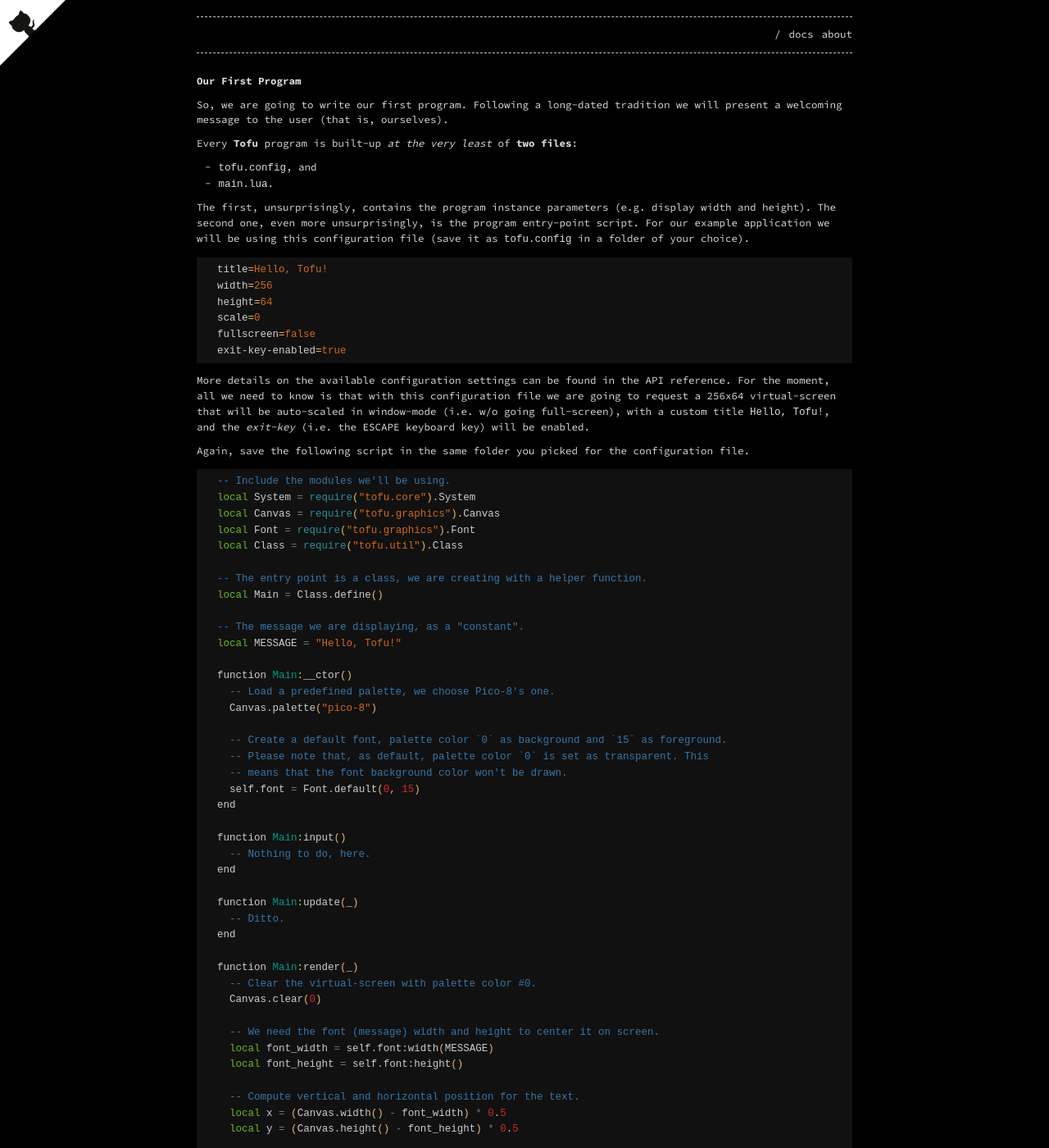
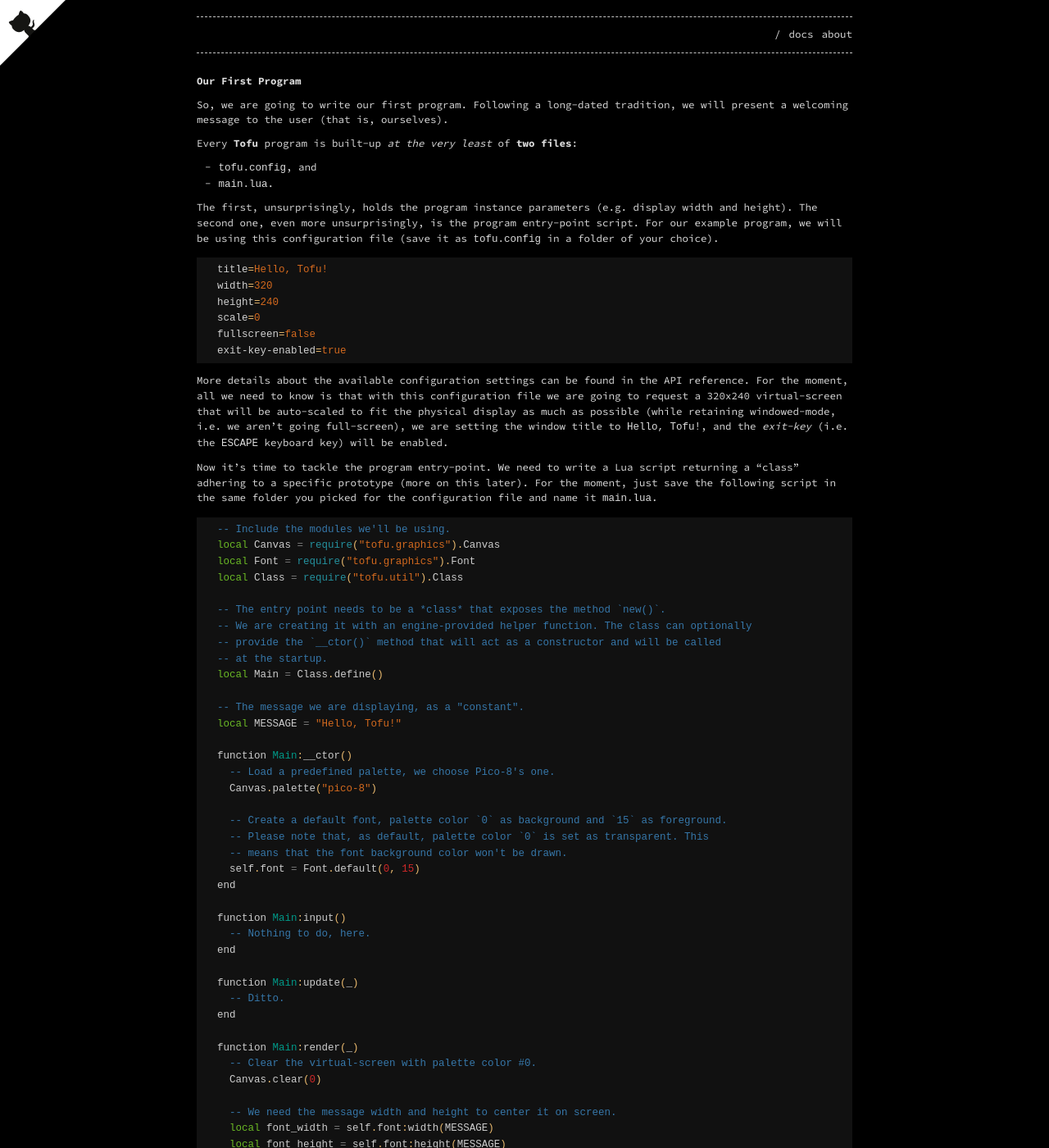
Before and after one commit to tofuengine/tofuengine.github.io, a Jekyll site: the page built from _docs/tutorial.md, in a window 1280 px wide and 1400 px high. Shown: the whole window at 82% size. Built offline with Jekyll 4.4.1, drawn with Linux system fonts in a browser that asks for light colours; some of the changed text lies outside the part shown.

Commit message:
Fixing tutorial.

````diff
--- a/_docs/tutorial.md
+++ b/_docs/tutorial.md
@@ -8,36 +8,38 @@
 
 # Our First Program
 
-So, we are going to write our first program. Following a long-dated tradition we will present a welcoming message to the user (that is, ourselves).
+So, we are going to write our first program. Following a long-dated tradition, we will present a welcoming message to the user (that is, ourselves).
 
 Every **Tofu** program is built-up *at the very least* of **two files**:
 
 * `tofu.config`, and
 * `main.lua`.
 
-The first, unsurprisingly, contains the program instance parameters (e.g. display width and height). The second one, even more unsurprisingly, is the program entry-point script. For our example application we will be using this configuration file (save it as `tofu.config` in a folder of your choice).
+The first, unsurprisingly, holds the program instance parameters (e.g. display width and height). The second one, even more unsurprisingly, is the program entry-point script. For our example program, we will be using this configuration file (save it as `tofu.config` in a folder of your choice).
 
 ```ini
 title=Hello, Tofu!
-width=256
-height=64
+width=320
+height=240
 scale=0
 fullscreen=false
 exit-key-enabled=true
 ```
 
-More details on the available configuration settings can be found in the API reference. For the moment, all we need to know is that with this configuration file we are going to request a 256x64 virtual-screen that will be auto-scaled in window-mode (i.e. w/o going full-screen), with a custom title `Hello, Tofu!`, and the *exit-key* (i.e. the ESCAPE keyboard key) will be enabled.
+More details about the available configuration settings can be found in the API reference. For the moment, all we need to know is that with this configuration file we are going to request a 320x240 virtual-screen that will be auto-scaled to fit the physical display as much as possible (while retaining windowed-mode, i.e. we aren't going full-screen), we are setting the window title to `Hello, Tofu!`, and the *exit-key* (i.e. the `ESCAPE` keyboard key) will be enabled.
 
-Again, save the following script in the same folder you picked for the configuration file.
+Now it's time to tackle the program entry-point. We need to write a Lua script returning a "class" adhering to a specific prototype (more on this later). For the moment, just save the following script in the same folder you picked for the configuration file and name it `main.lua`.
 
 ```lua
 -- Include the modules we'll be using.
-local System = require("tofu.core").System
 local Canvas = require("tofu.graphics").Canvas
 local Font = require("tofu.graphics").Font
 local Class = require("tofu.util").Class
 
--- The entry point is a class, we are creating with a helper function.
+-- The entry point needs to be a *class* that exposes the method `new()`.
+-- We are creating it with an engine-provided helper function. The class can optionally
+-- provide the `__ctor()` method that will act as a constructor and will be called
+-- at the startup.
 local Main = Class.define()
 
 -- The message we are displaying, as a "constant".
@@ -65,9 +67,9 @@
   -- Clear the virtual-screen with palette color #0.
   Canvas.clear(0)
 
-  -- We need the font (message) width and height to center it on screen.
+  -- We need the message width and height to center it on screen.
   local font_width = self.font:width(MESSAGE)
-  local font_height = self.font:height()
+  local font_height = self.font:height(MESSAGE)
 
   -- Compute vertical and horizontal position for the text.
   local x = (Canvas.width() - font_width) * 0.5
@@ -80,16 +82,18 @@
 return Main
 ```
 
-Now, we can finally launch the application with the following command
+Now, launch the application with the following command
 
 ```bash
 ./tofu ./hello-tofu
 ```
 
-or
+or with
 
 ```bash
 ./tofu
 ```
 
-if the `tofu.config` and `main.lua` files resides in the same folder as the engine executable.
+if the `tofu.config` and `main.lua` files both reside in the same folder as the engine executable.
+
+When you are done beholding our first program, exit by pressing the `ESCAPE` keyboard key.
````
